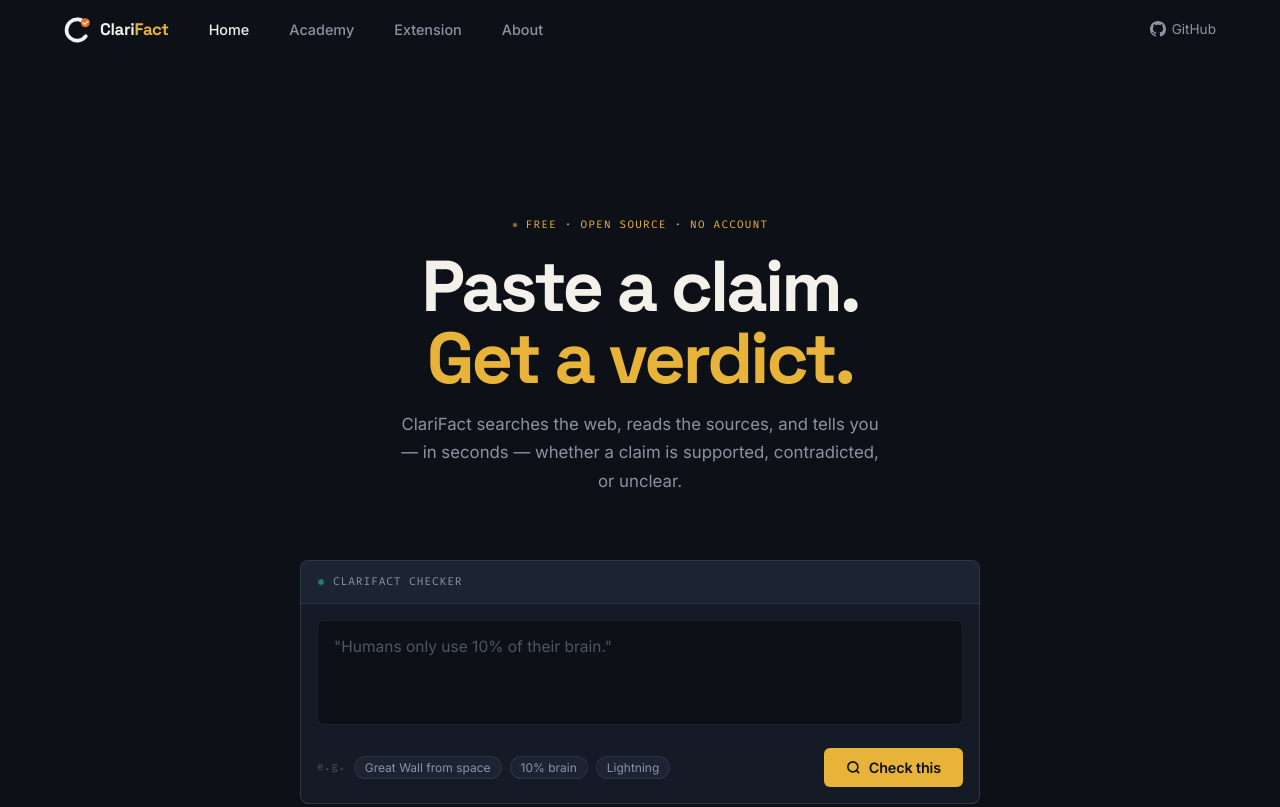
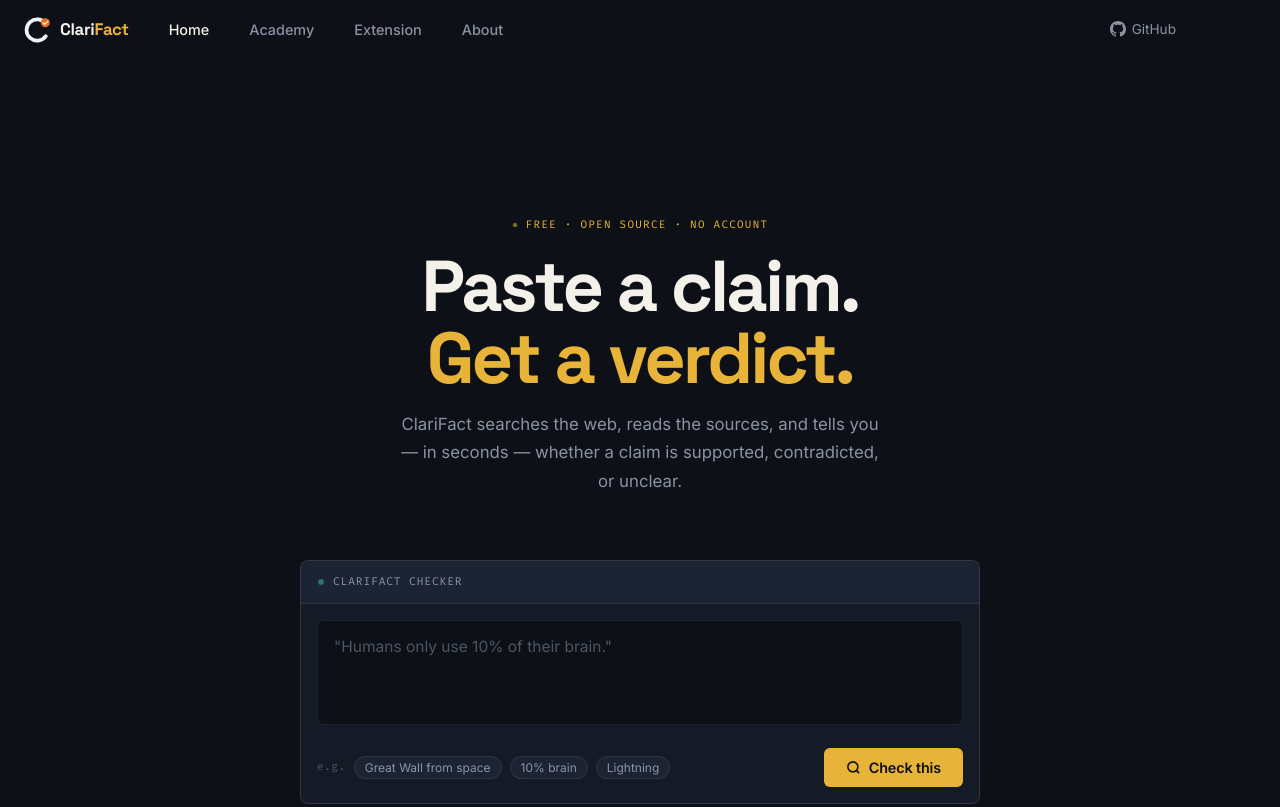
Before and after one commit to Sanskar-bot/clarifact, a browser extension: page website/index.html in a window 1280 px wide. Shown: the top 807 px of the page. Drawn offline with Linux system fonts and the light colour scheme.

Commit message:
fix: left-align nav content (remove margin-inline: auto from nav-inner)

```diff
--- a/website/styles.css
+++ b/website/styles.css
@@ -167,7 +167,7 @@
 
 .nav-inner {
   max-width: 1200px;
-  margin-inline: auto;
+  margin-inline: 0;
   padding-inline: var(--space-lg);
   height: 100%;
   display: flex;
```
